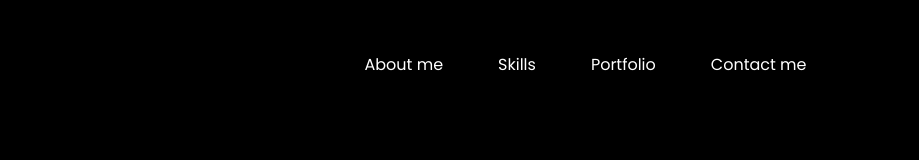
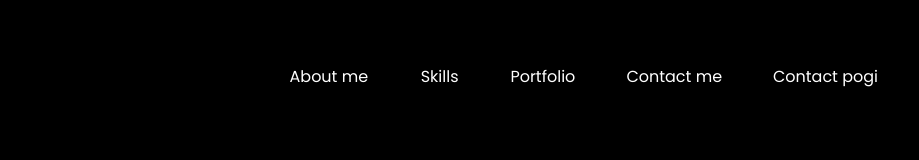
Before and after one commit to aaronsamson12317/MyFirstWebsite, a plain HTML site: page index.html in a window 1280 px wide. Shown: the full height of the page, 66-985 px from the left. Drawn offline with Linux system fonts and the light colour scheme.

Commit message:
added 6th li in nav-list

```diff
--- a/index.html
+++ b/index.html
@@ -27,6 +27,7 @@
         <li><a href="">Skills</a></li>
         <li><a href="">Portfolio</a></li>
         <li><a href="">Contact me</a></li>
+        <li><a href="">Contact pogi</a></li>
       </nav>
     </header>
     <main></main>
```
